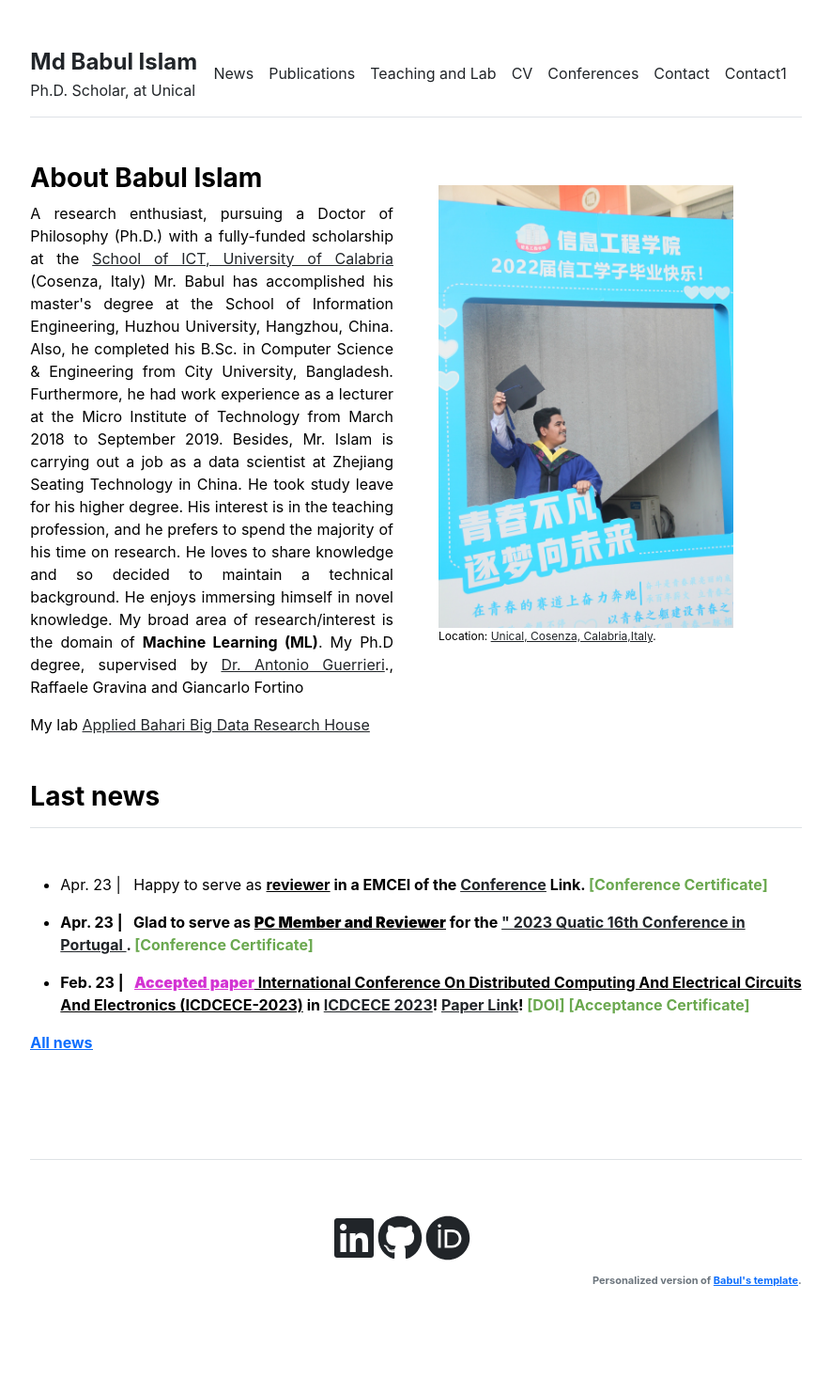
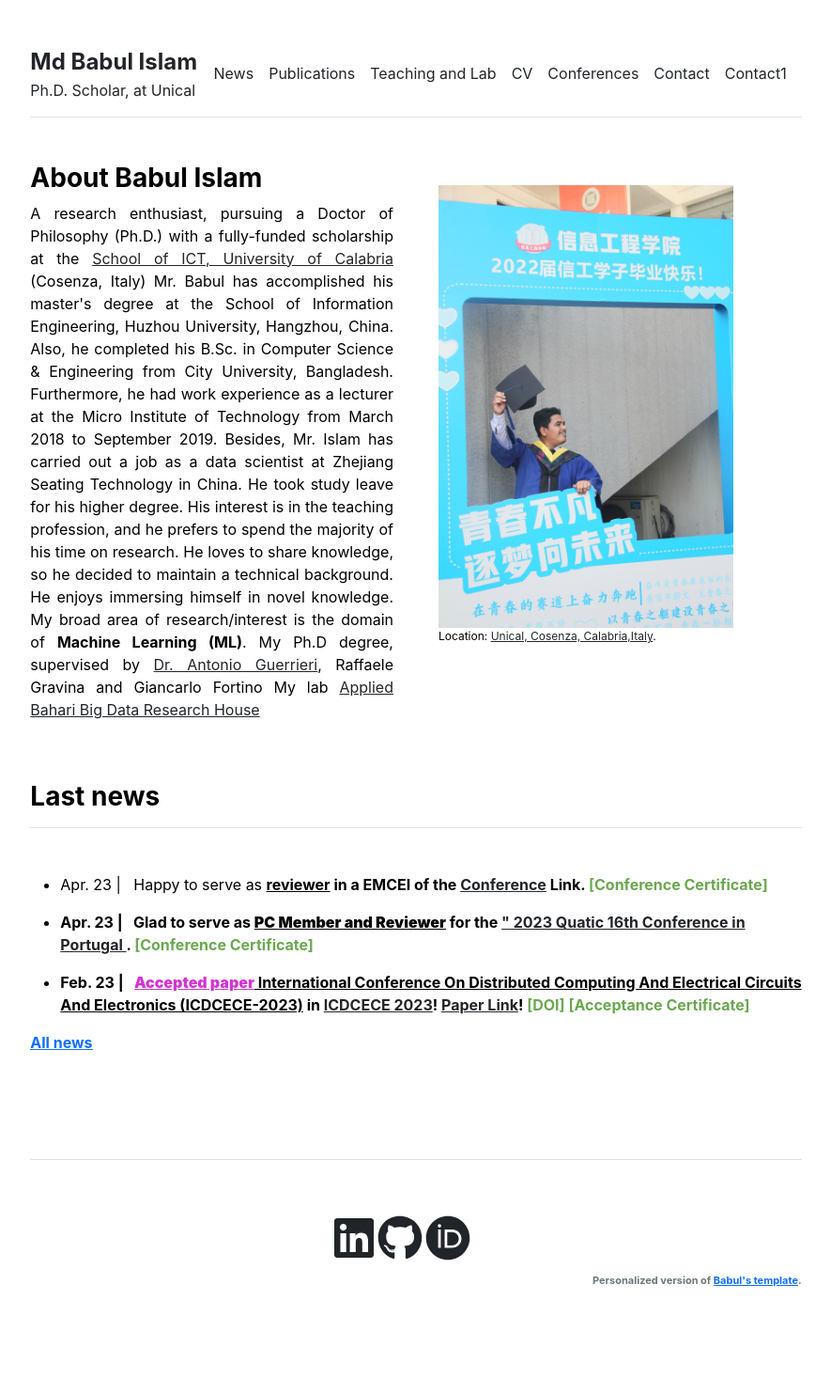
Before and after one commit to babulcseian/babulcseian.github.io, a Jekyll site: the page built from index.md, in a window 1280 px wide. Shown: the whole page at 94% size, without its empty margins (197-1082 px from the left). Built offline with Jekyll 4.4.1, drawn with Linux system fonts in a browser that asks for light colours; a style sheet for code colours, icons or effects is not loaded.

Commit message:
Update home.html

```diff
--- a/_layouts/home.html
+++ b/_layouts/home.html
@@ -5,15 +5,11 @@
   <div class="col-md-6">
     <h3 class="fw-bold">About Babul Islam</h3>
     <p align="justify"> A research enthusiast, pursuing a Doctor of Philosophy (Ph.D.) with a fully-funded scholarship at the <a class="other" href='https://dottorato.dimes.unical.it/students/md-babul-islam'>School of ICT, University of Calabria</a> (Cosenza, Italy)
-Mr. Babul has accomplished his master's degree at the School of Information Engineering, Huzhou University, Hangzhou, China.
-Also, he completed his B.Sc. in Computer Science & Engineering from City University, Bangladesh.
+Mr. Babul has accomplished his master's degree at the School of Information Engineering, Huzhou University, Hangzhou, China. Also, he completed his B.Sc. in Computer Science & Engineering from City University, Bangladesh.
 Furthermore, he had work experience as a lecturer at the Micro Institute of Technology from March 2018 to September 2019.
-Besides, Mr. Islam is carrying out a job as a data scientist at Zhejiang Seating Technology in China.
-He took study leave for his higher degree. His interest is in the teaching profession, and he prefers to spend the majority of his time on research.
-    He loves to share knowledge and so decided to maintain a technical background.
-He enjoys immersing himself in novel knowledge.
-    My broad area of research/interest is the domain of <strong>Machine Learning (ML)</strong>. My Ph.D degree, supervised by <a class="other" href='https://www.icar.cnr.it/persone/guerrieri/'> Dr. Antonio Guerrieri</a>., Raffaele Gravina and Giancarlo Fortino </p>
-      My lab  <a class="other" href='https://github.com/babulcseian/babulcseian.github.io/blob/main/Applied%20Bahari%20Big%20Data%20Research%20House/index.html'>Applied Bahari Big Data Research House</a>
+Besides, Mr. Islam has carried out a job as a data scientist at Zhejiang Seating Technology in China. He took study leave for his higher degree. His interest is in the teaching profession, and he prefers to spend the majority of his time on research. He loves to share knowledge, so he decided to maintain a technical background.
+He enjoys immersing himself in novel knowledge. My broad area of research/interest is the domain of <strong>Machine Learning (ML)</strong>. My Ph.D degree, supervised by <a class="other" href='https://www.icar.cnr.it/persone/guerrieri/'> Dr. Antonio Guerrieri</a>, Raffaele Gravina and Giancarlo Fortino
+      My lab  <a class="other" href='https://github.com/babulcseian/babulcseian.github.io/blob/main/Applied%20Bahari%20Big%20Data%20Research%20House/index.html'>Applied Bahari Big Data Research House</a> </p>
     <!-- Before that and in the same college, I got my master's degree in Multimedia and Communications, as well as the master's degree in Telecommunications Engineering in 2017. Previously, I finished my Telecommunications Engineering bachelor's degree from Universidade de Vigo in 2015. -->
 
   </div>
```
